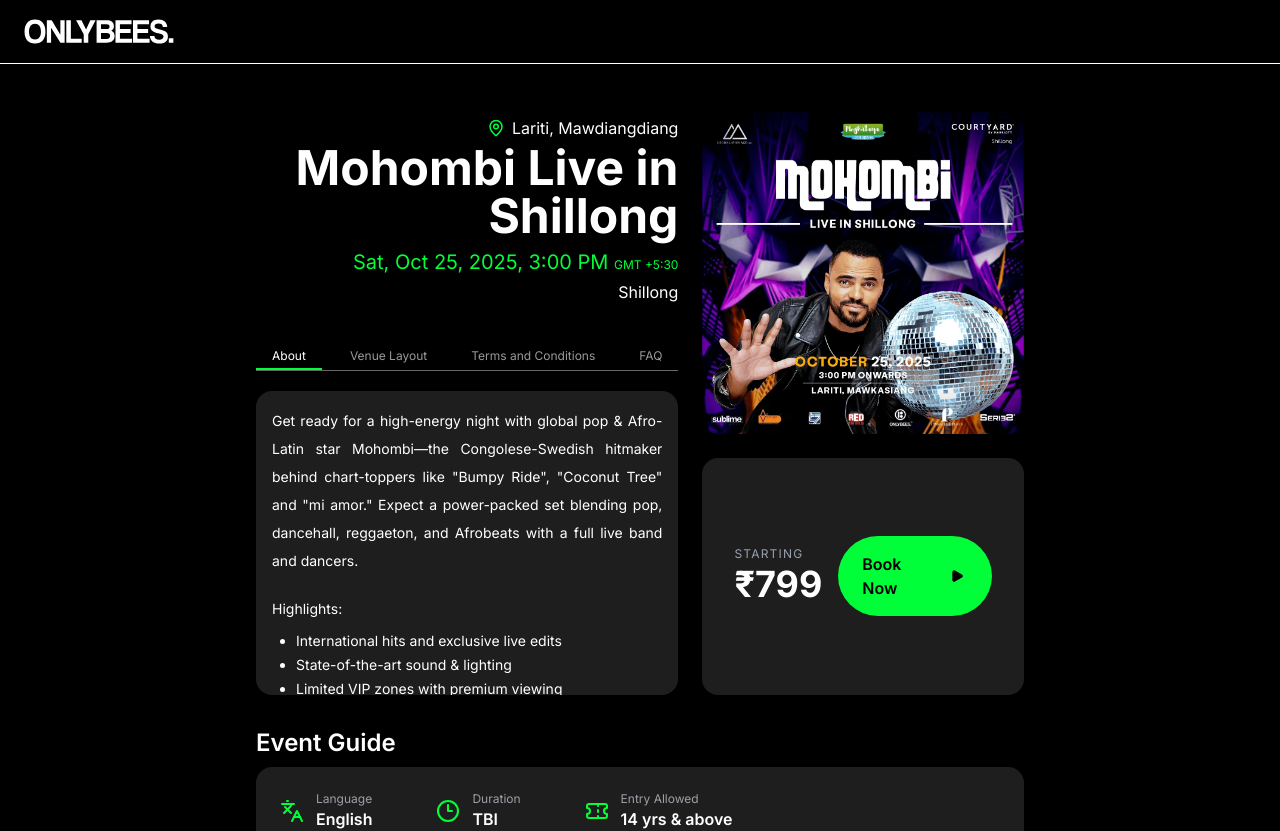
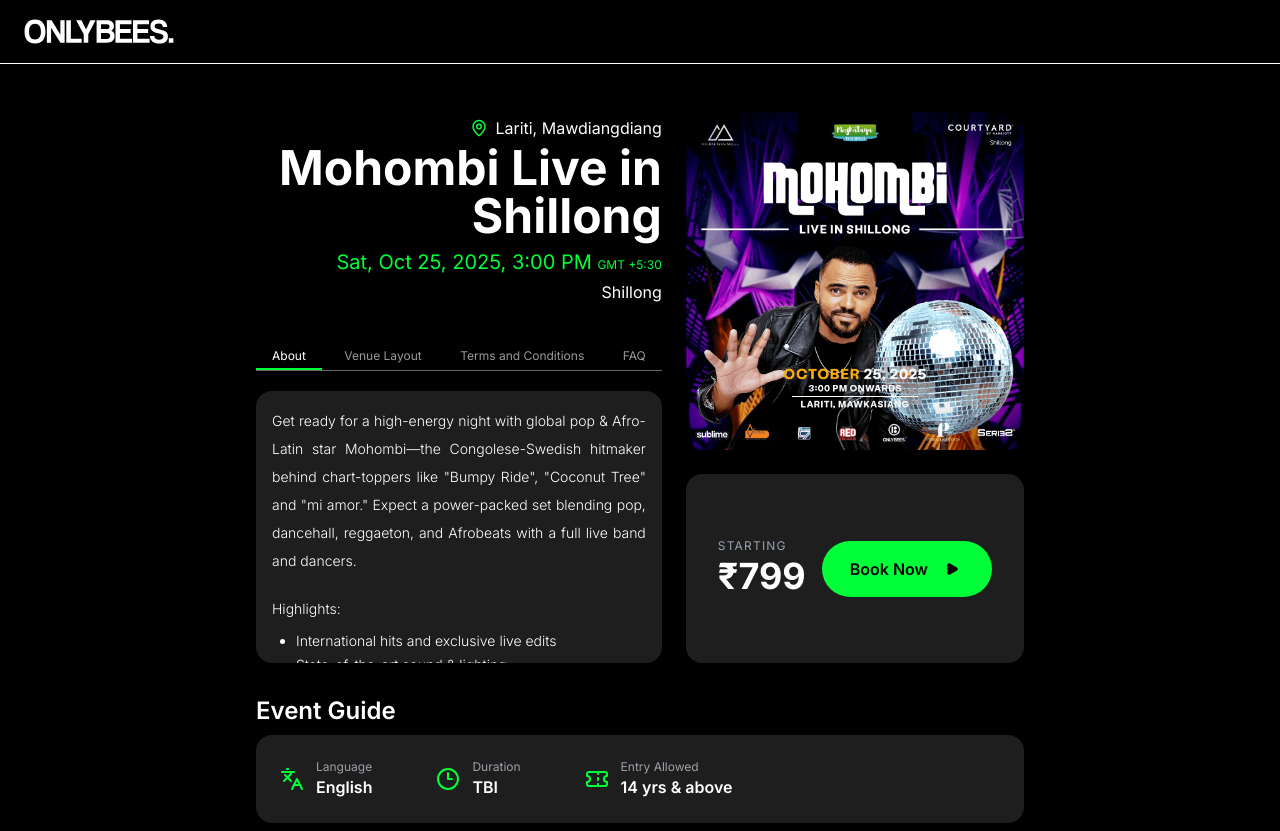
Before and after one commit to SiddhantaChandra/onlybees-frontend, a Next.js app: page / in a window 1280 px wide. Shown: the top 831 px of the page. Built offline with nearby package versions, Linux system fonts and the light colour scheme.

Commit message:
Fixed some imports and misc UI changes

```diff
--- a/app/components/Event/EventCTASection.js
+++ b/app/components/Event/EventCTASection.js
@@ -5,9 +5,9 @@
 
 const EventCTASection = () => {
   return (
-    <div className="flex flex-col items-center gap-6">
+    <div className="flex flex-col items-center gap-6 w-full flex-1 min-w-0 lg:basis-1/2">
       <Image
-        className="rounded-2xl"
+        className="rounded-2xl w-full max-w-xl h-auto"
         src={"/mohombi_flyer.webp"}
         alt="Mohombi Flyer"
         width={900}
--- a/app/components/Event/EventDetails.js
+++ b/app/components/Event/EventDetails.js
@@ -4,7 +4,7 @@
 
 const EventDetails = () => {
   return (
-    <div className="flex flex-col max-w-full lg:min-w-[50%] lg:max-w-[55%]">
+    <div className="flex flex-col w-full flex-1 min-w-0 lg:basis-3/5">
       <div className="lg:text-right lg:p-0 mg:ml-0 ml-3 leading-8">
         <div className="flex items-center lg:justify-end gap-1">
           <MapPin height={18}  className="text-accent" />
@@ -18,9 +18,7 @@
         </p>
         <p>Shillong</p>
       </div>
-      <div className="w-full max-w-full">
         <EventTabs />
-      </div>
     </div>
   );
 };
--- a/app/components/Event/EventTabs.js
+++ b/app/components/Event/EventTabs.js
@@ -9,8 +9,8 @@
   const currentTab = tabs.find((tab) => tab.id === activeTab) ?? tabs[0];
 
   return (
-    <div className="mt-10 w-full">
-      <div className="flex justify-between border-b border-white/40">
+    <div className="mt-10">
+      <div className="flex justify-between border-b border-white/40 overflow-x-auto no-scrollbar">
         {tabs.map((tab) => {
           const isActive = tab.id === activeTab;
           return (
@@ -30,14 +30,15 @@
         })}
       </div>
 
-      <div className="mt-5 max-h-76 rounded-2xl bg-secondary p-4 px-4 text-sm overflow-scroll no-scrollbar">
+      <div className="flex-1 mt-5 w-full lg:max-h-68 rounded-2xl bg-secondary p-4 text-sm font-light overflow-auto no-scrollbar">
         {currentTab?.image && (
-          <div className=" flex justify-center items-center">
+          <div className="flex justify-center items-center">
             <Image
               src={currentTab.image}
               alt={currentTab.imageAlt ?? "Venue layout"}
               width={350}
               height={350}
+              className="h-auto w-full max-w-[350px]"
               priority={currentTab.id === "layout"}
             />
           </div>
--- a/app/tickets/page.js
+++ b/app/tickets/page.js
@@ -233,7 +233,7 @@
           <div className="w-full max-w-130 rounded-2xl">
             <div className="relative w-full height-[50%]">
               <Image
-                src="/Stage.png"
+                src="/Stage.webp"
                 alt="Venue layout"
                 height={800}
                 width={800}
```
